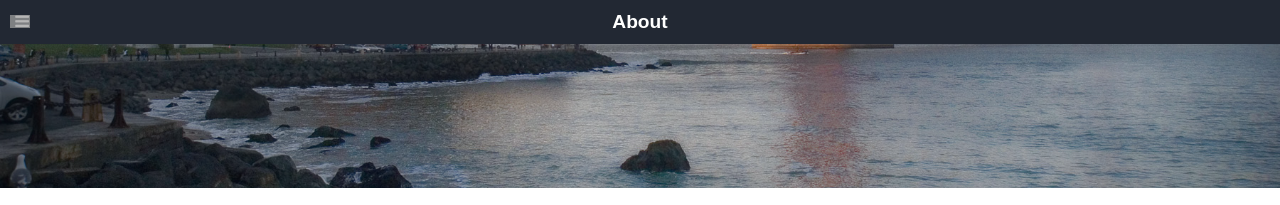
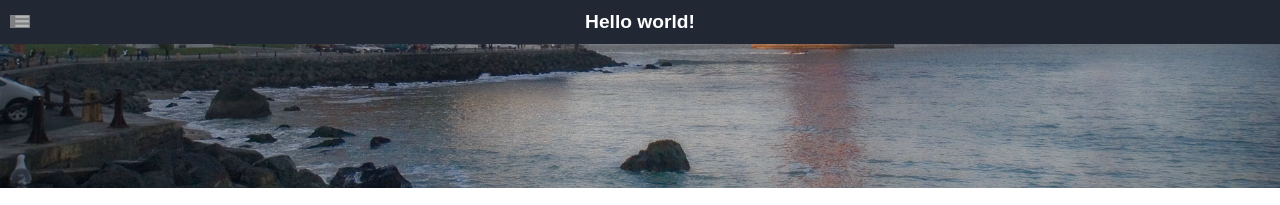
Before and after one commit to grem11n/grem11n.github.io, a Jekyll site: the page built from about.html, in a window 1280 px wide. Shown: the top 205 px of the page. Built offline with Jekyll 4.4.1, drawn with Linux system fonts in a browser that asks for light colours.

Commit message:
fix about page

```diff
--- a/about.html
+++ b/about.html
@@ -1,5 +1,5 @@
 ---
-title: About
+title: Hello world!
 layout: main
 ---
 
```
